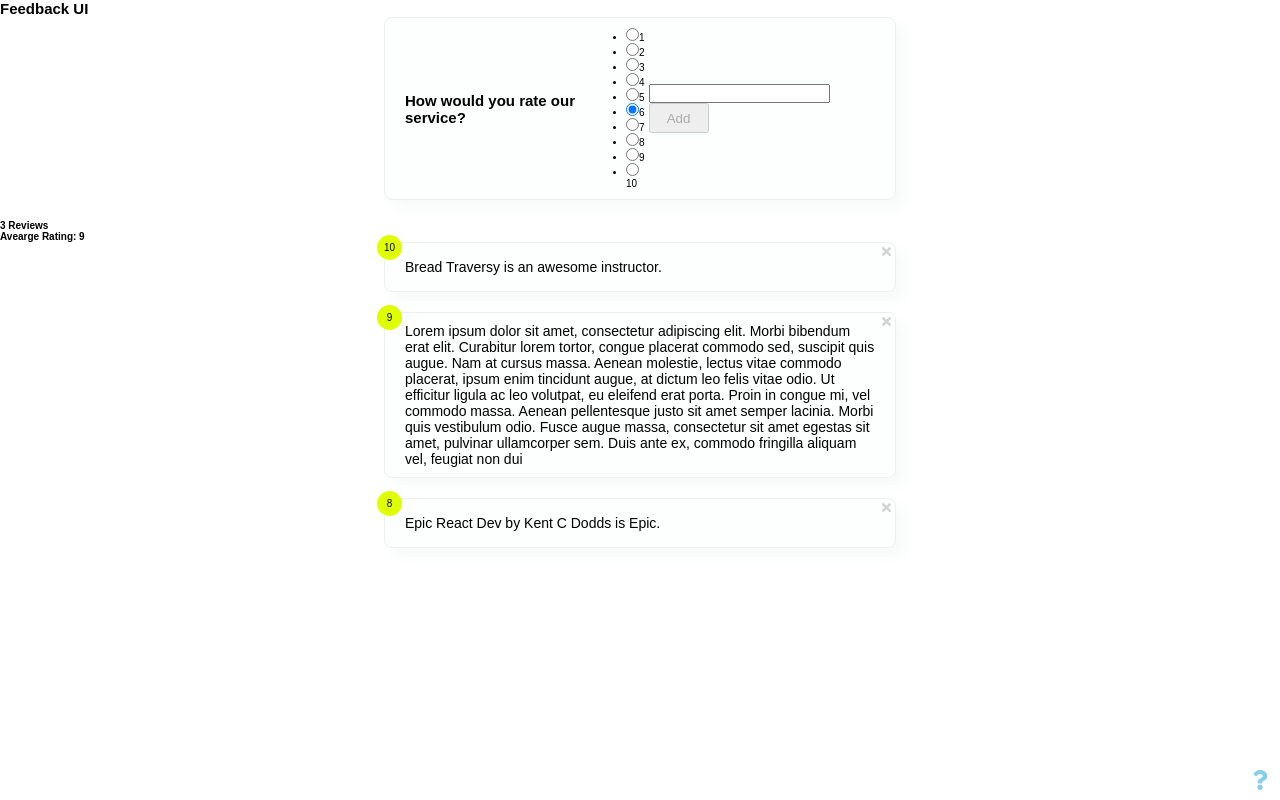
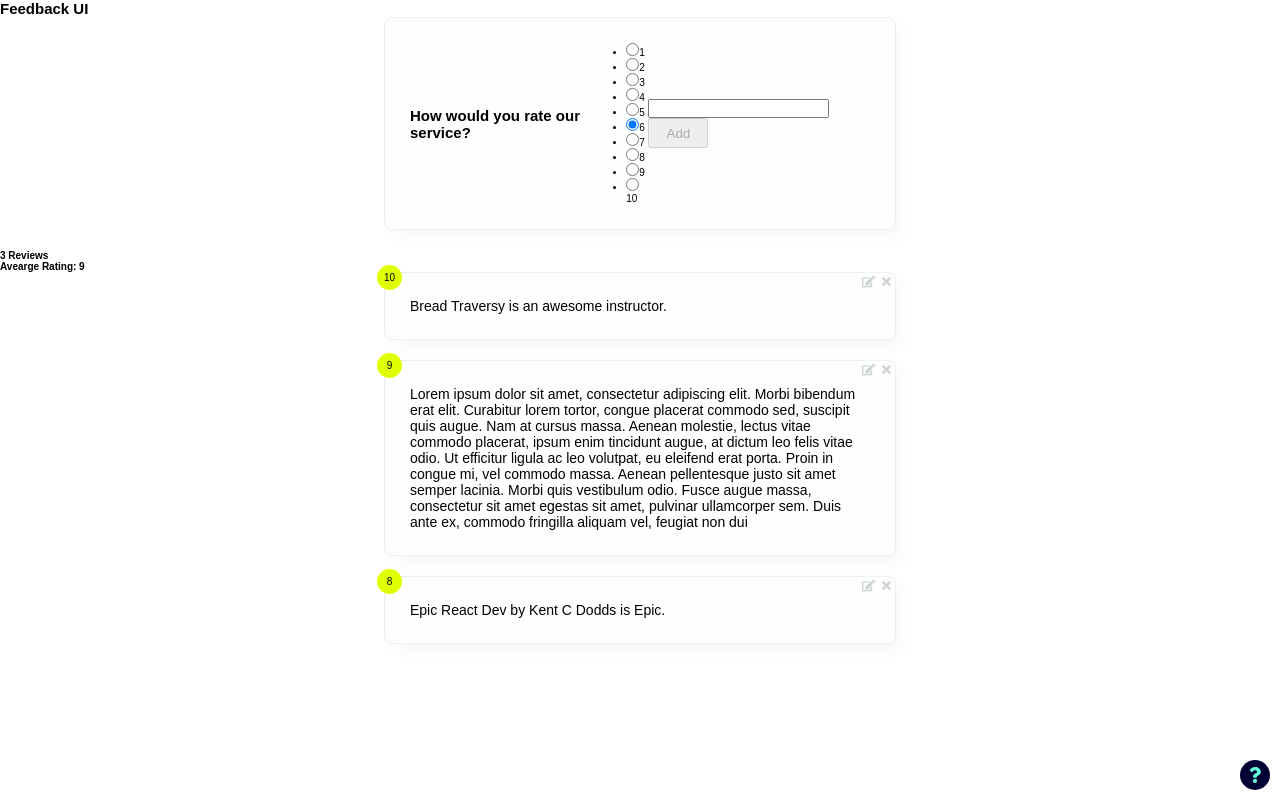
Before and after one commit to sundaray/feedback-app, a React (Create React App) app: page / in a window 1280 px wide. Built offline with nearby package versions, Linux system fonts and the light colour scheme; the HTML template or start-up script is replaced by a standard one.

Commit message:
Edit feedback item functionality half implemented

```diff
--- a/src/App.js
+++ b/src/App.js
@@ -1,12 +1,12 @@
-import React, { useState } from "react";
+import React, { useState, useEffect } from "react";
 import { createContext, useContext } from "react";
-import { Routes, Route, Link } from "react-router-dom";
-import { FaQuestion } from "react-icons/fa";
+import { Routes, Route } from "react-router-dom";
 import Header from "./components/Header";
 import FeedbackList from "./components/FeedbackList";
 import feedbackDataArray from "./data/feedbackData";
 import FeedbackStats from "./components/FeedbackStats";
 import FeedbackForm from "./components/FeedbackForm";
+import Question from "./components/Question";
 import About from "./components/pages/About";
 
 export const FeedbackContext = createContext();
@@ -17,11 +17,18 @@ export const useFeedback = () => {
 
 const App = () => {
   const [feedbackData, setFeedbackData] = useState(feedbackDataArray);
+  const [edit, setEdit] = useState({ editStatus: false });
 
   const feedback = {
+    edit,
+    setEdit,
     feedbackData,
     setFeedbackData,
   };
+
+  useEffect(() => {
+    console.log(edit);
+  }, [edit]);
 
   return (
     <FeedbackContext.Provider value={feedback}>
@@ -34,14 +41,12 @@ const App = () => {
               <FeedbackForm />
               <FeedbackStats feedback={feedbackData} />
               <FeedbackList feedback={feedbackData} />
+              <Question />
             </div>
           }
         />
         <Route path="/about" element={<About />} />
       </Routes>
-      <Link to="/about">
-        <FaQuestion className="question-icon" />
-      </Link>
     </FeedbackContext.Provider>
   );
 };
--- a/src/components/FeedbackForm.js
+++ b/src/components/FeedbackForm.js
@@ -5,11 +5,11 @@ import Button from "./sharedStyling/Button";
 import FeedbackRating from "./FeedbackRating";
 import { useFeedback } from "../App";
 
-const FeedbackForm = ({ handleAdd }) => {
+const FeedbackForm = () => {
   const [text, setText] = useState("");
   const [rating, setRating] = useState(null);
 
-  const { feedbackData, setFeedbackData } = useFeedback();
+  const { edit, feedbackData, setFeedbackData } = useFeedback();
 
   const handleChange = (e) => {
     setText(e.target.value);
@@ -37,7 +37,10 @@ const FeedbackForm = ({ handleAdd }) => {
       />
       <div className="feedback-form-group">
         <form onSubmit={handleFeedbackSubmit}>
-          <input onChange={handleChange} value={text} />
+          <input
+            onChange={handleChange}
+            value={edit.editStatus ? edit.text : text}
+          />
           <span>
             {text !== "" && text.trim().length < 10
               ? "The feedback must be greater than 10 characters long."
--- a/src/components/FeedbackItem.js
+++ b/src/components/FeedbackItem.js
@@ -2,14 +2,21 @@ import React from "react";
 import Card from "./sharedStyling/Card";
 import PropTypes from "prop-types";
 import { FaTimes } from "react-icons/fa";
+import { FaEdit } from "react-icons/fa";
 import { useFeedback } from "../App";
 
 const FeedbackItem = ({ feedback: { id, rating, text } }) => {
-  const { feedbackData, setFeedbackData } = useFeedback();
+  const { feedbackData, setFeedbackData, edit, setEdit } = useFeedback();
   return (
     <>
       <Card>
         <div className="feedback-rating">{rating}</div>
+        <FaEdit
+          className="edit-icon"
+          onClick={() =>
+            setEdit({ ...edit, editStatus: true, id, rating, text })
+          }
+        />
         <FaTimes
           className="close-icon"
           onClick={() =>
--- /dev/null
+++ b/src/components/Question.js
@@ -0,0 +1,15 @@
+import React from "react";
+import { Link } from "react-router-dom";
+import { FaQuestion } from "react-icons/fa";
+
+const Question = () => {
+  return (
+    <Link to="/about">
+      <div className="question-icon-container">
+        <FaQuestion className="question-icon" />
+      </div>
+    </Link>
+  );
+};
+
+export default Question;
--- a/src/index.css
+++ b/src/index.css
@@ -21,7 +21,7 @@ html {
   display: flex;
   justify-content: space-between;
   align-items: center;
-  padding: 1rem 2rem;
+  padding: 2.5rem;
   margin: 0rem auto;
   margin-bottom: 2rem;
   box-shadow: .8rem .8rem 1.5rem #F7F9F9;
@@ -59,19 +59,41 @@ place-items: center;
 .close-icon:hover {
   color: #B3B6B7;
 }
+.edit-icon {
+  font-size: 1.3em;
+  color: #D0D3D4;
+  position: absolute;
+  top: .2rem;
+  right: 2rem;
+  cursor: pointer;
+  transition: all .2s;
+}
+.edit-icon:hover {
+  color: #B3B6B7;
+}
 
-.question-icon {
-  font-size: 2rem;
-  color: #87CEEB;
+.question-icon-container {
+  width: 3rem;
+  height: 3rem;
+  background-color: #000033;
+  border-radius: 50%;
   position: absolute;
   bottom: 1rem;
   right: 1rem;
   cursor: pointer;
   transition: all 0.2s;
+  display: grid;
+  place-items: center;
+}
 
+.question-icon {
+  font-size: 1.6rem;
+  color: #64ffda;
+  transition: all 0.2s;
 }
+
 .question-icon:hover {
-  color: #6495ED;
+  color: white;
 }
 
 .btn {
```
